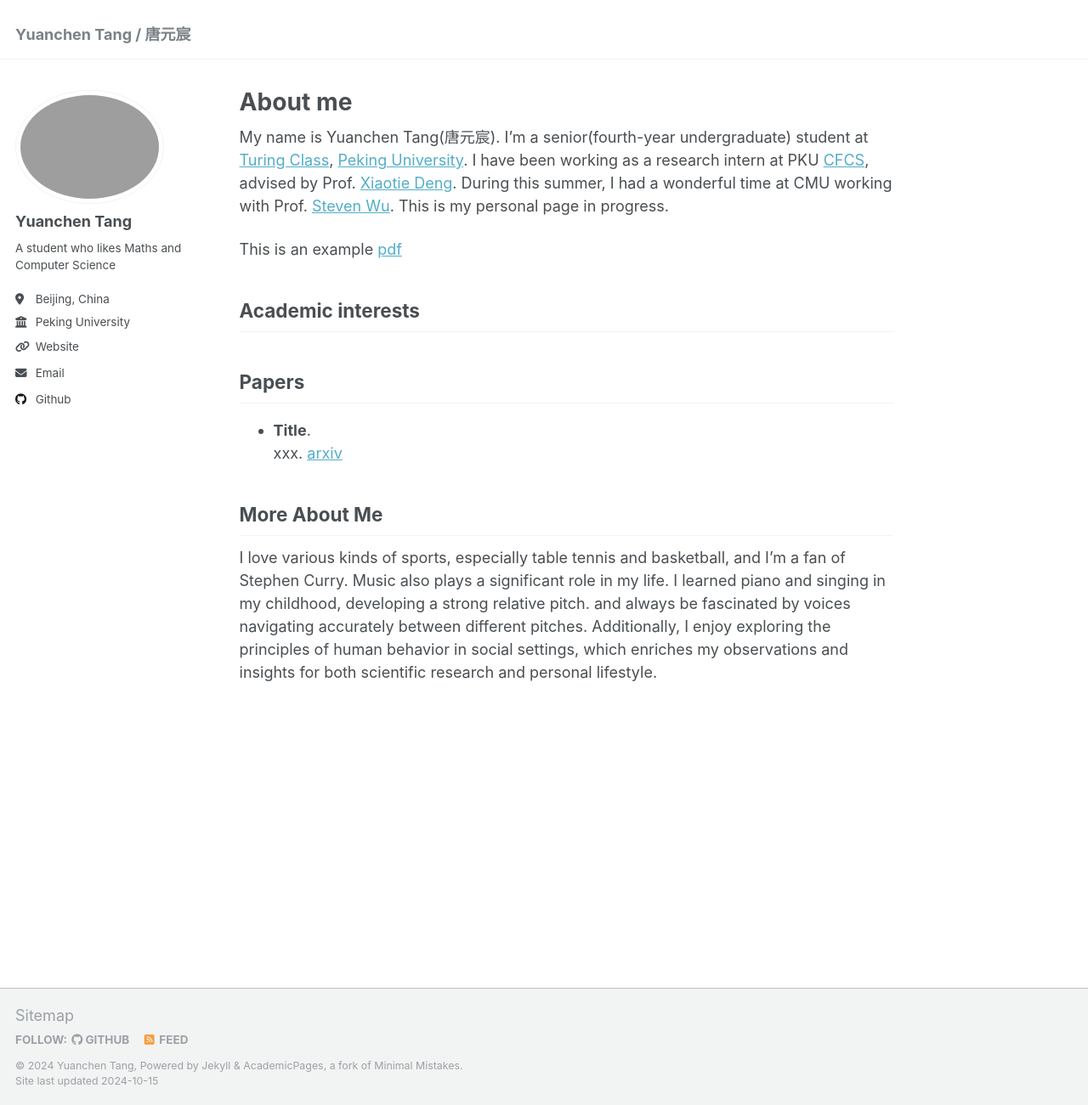
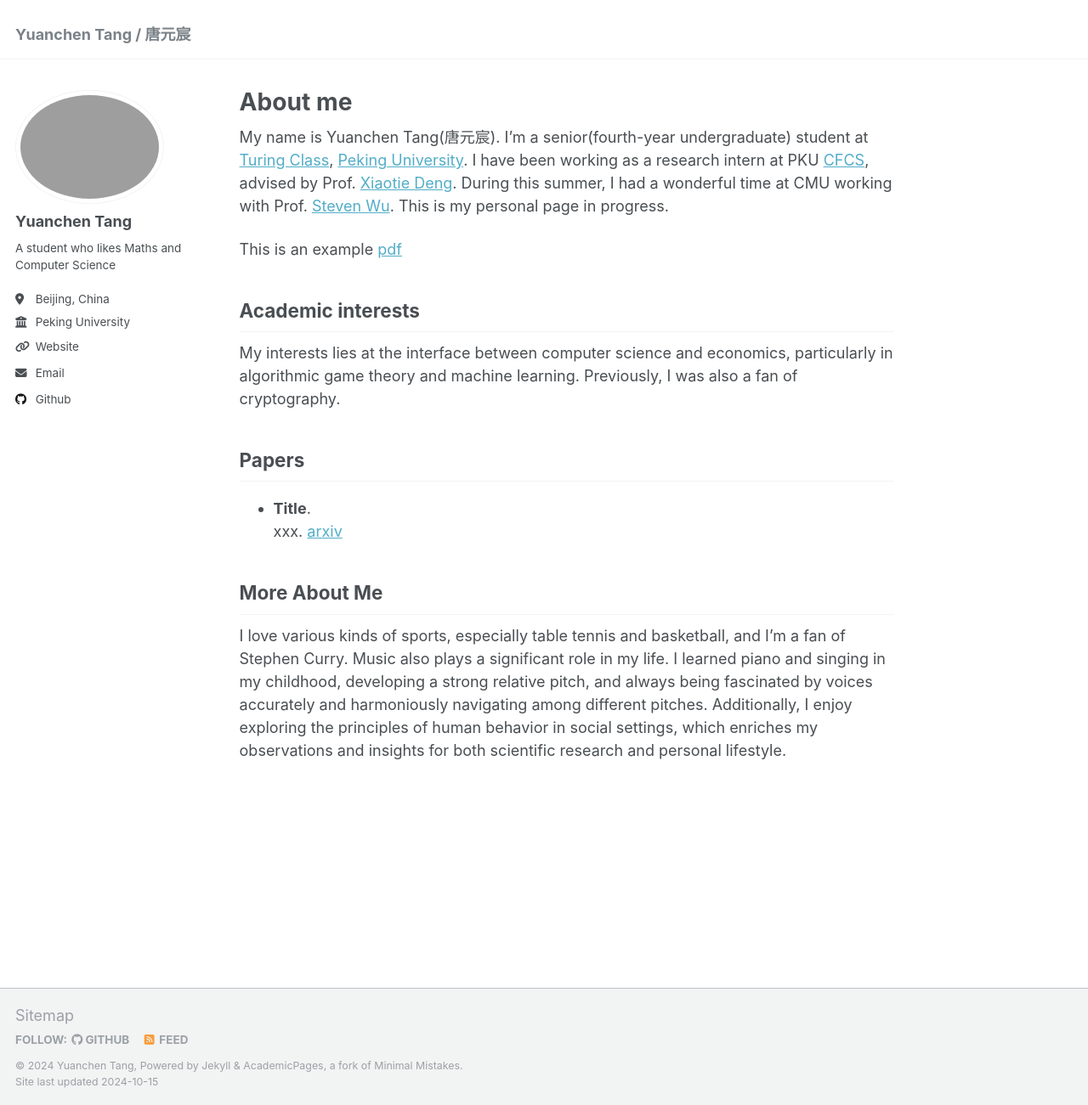
Before and after one commit to BrianTang02/briantang02.github.io, a Jekyll site: the page built from _pages/about.md, in a window 1280 px wide and 1301 px high. Shown: the whole window at 85% size. Built offline with Jekyll 4.4.1, drawn with Linux system fonts in a browser that asks for light colours.

Commit message:
Update about.md

```diff
--- a/_pages/about.md
+++ b/_pages/about.md
@@ -14,9 +14,10 @@ This is my personal page in progress.
 This is an example [pdf](files/paper1.pdf)
 
 ## Academic interests
+My interests lies at the interface between computer science and economics, particularly in algorithmic game theory and machine learning. Previously, I was also a fan of cryptography.
 
 ## Papers
 + **Title**. <br>xxx. [arxiv](https://arxiv.org)
 
 ## More About Me
-I love various kinds of sports, especially table tennis and basketball, and I'm a fan of Stephen Curry. Music also plays a significant role in my life. I learned piano and singing in my childhood, developing a strong relative pitch. and always be fascinated by voices navigating accurately between different pitches. Additionally, I enjoy exploring the principles of human behavior in social settings, which enriches my observations and insights for both scientific research and personal lifestyle.
+I love various kinds of sports, especially table tennis and basketball, and I'm a fan of Stephen Curry. Music also plays a significant role in my life. I learned piano and singing in my childhood, developing a strong relative pitch, and always being fascinated by voices accurately and harmoniously navigating among different pitches. Additionally, I enjoy exploring the principles of human behavior in social settings, which enriches my observations and insights for both scientific research and personal lifestyle.
```
